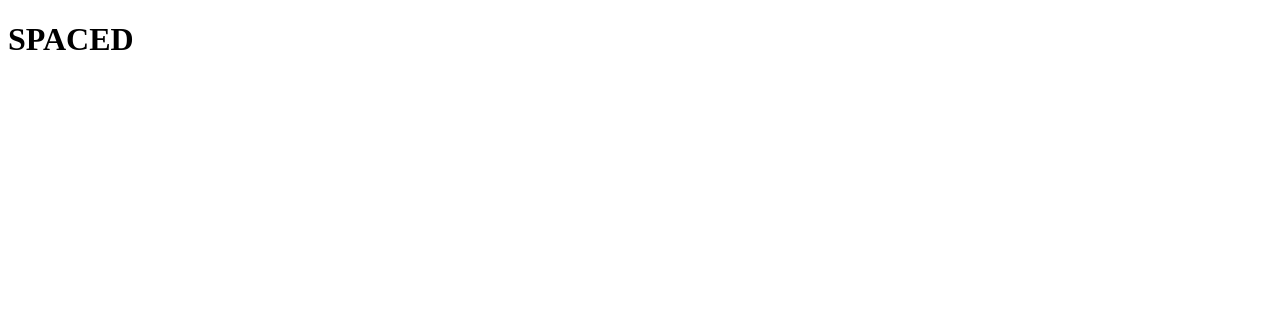
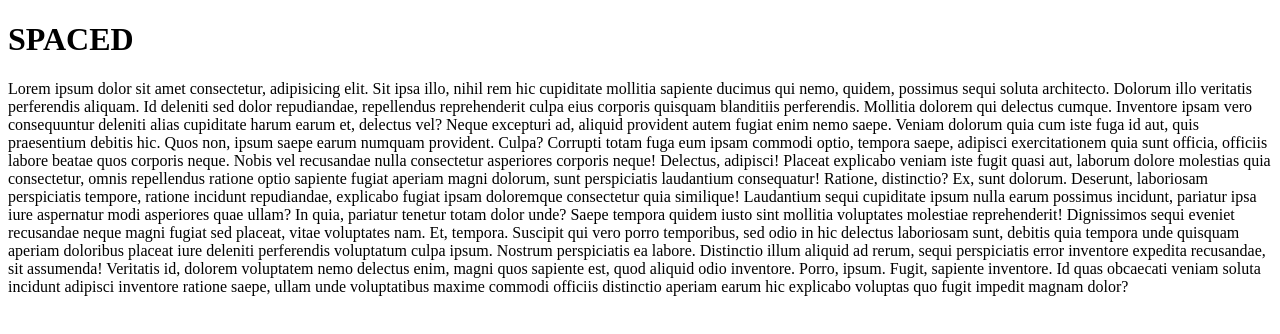
Before and after one commit to Numair-077/Coffee, a plain HTML site: page index.html in a window 1280 px wide. Drawn offline with Linux system fonts and the light colour scheme.

Commit message:
Add files via upload

```diff
--- a/index.html
+++ b/index.html
@@ -9,5 +9,17 @@
     <h1>
         SPACED
     </h1>
+    <p>
+        Lorem ipsum dolor sit amet consectetur, adipisicing elit. Sit ipsa illo, nihil rem hic cupiditate mollitia sapiente ducimus qui nemo, quidem, possimus sequi soluta architecto. Dolorum illo veritatis perferendis aliquam.
+        Id deleniti sed dolor repudiandae, repellendus reprehenderit culpa eius corporis quisquam blanditiis perferendis. Mollitia dolorem qui delectus cumque. Inventore ipsam vero consequuntur deleniti alias cupiditate harum earum et, delectus vel?
+        Neque excepturi ad, aliquid provident autem fugiat enim nemo saepe. Veniam dolorum quia cum iste fuga id aut, quis praesentium debitis hic. Quos non, ipsum saepe earum numquam provident. Culpa?
+        Corrupti totam fuga eum ipsam commodi optio, tempora saepe, adipisci exercitationem quia sunt officia, officiis labore beatae quos corporis neque. Nobis vel recusandae nulla consectetur asperiores corporis neque! Delectus, adipisci!
+        Placeat explicabo veniam iste fugit quasi aut, laborum dolore molestias quia consectetur, omnis repellendus ratione optio sapiente fugiat aperiam magni dolorum, sunt perspiciatis laudantium consequatur! Ratione, distinctio? Ex, sunt dolorum.
+        Deserunt, laboriosam perspiciatis tempore, ratione incidunt repudiandae, explicabo fugiat ipsam doloremque consectetur quia similique! Laudantium sequi cupiditate ipsum nulla earum possimus incidunt, pariatur ipsa iure aspernatur modi asperiores quae ullam?
+        In quia, pariatur tenetur totam dolor unde? Saepe tempora quidem iusto sint mollitia voluptates molestiae reprehenderit! Dignissimos sequi eveniet recusandae neque magni fugiat sed placeat, vitae voluptates nam. Et, tempora.
+        Suscipit qui vero porro temporibus, sed odio in hic delectus laboriosam sunt, debitis quia tempora unde quisquam aperiam doloribus placeat iure deleniti perferendis voluptatum culpa ipsum. Nostrum perspiciatis ea labore.
+        Distinctio illum aliquid ad rerum, sequi perspiciatis error inventore expedita recusandae, sit assumenda! Veritatis id, dolorem voluptatem nemo delectus enim, magni quos sapiente est, quod aliquid odio inventore. Porro, ipsum.
+        Fugit, sapiente inventore. Id quas obcaecati veniam soluta incidunt adipisci inventore ratione saepe, ullam unde voluptatibus maxime commodi officiis distinctio aperiam earum hic explicabo voluptas quo fugit impedit magnam dolor?
+    </p>
 </body>
 </html>
```
